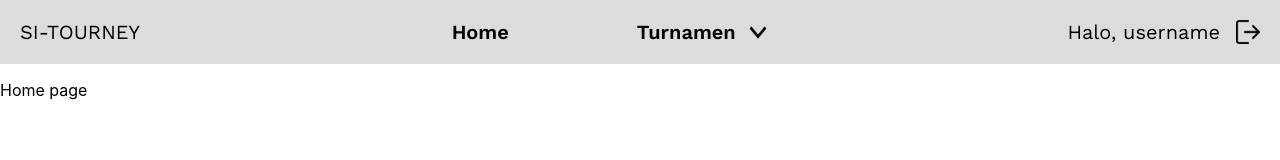
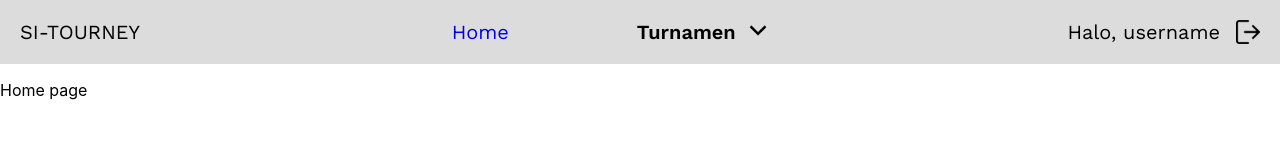
Before and after one commit to pejuang-awan/FE-Tournament-Website, a React (Create React App) app: page /home in a window 1280 px wide. Shown: the top 160 px of the page. Built offline with nearby package versions, Linux system fonts and the light colour scheme.

Commit message:
Modify navigation bar components adjusting the nav's route

```diff
--- a/src/components/Dropdown.js
+++ b/src/components/Dropdown.js
@@ -1,3 +1,4 @@
+import { Link } from 'react-router-dom';
 import '../static/css/components/Navbar.css';
 
 export default function Dropdown ({ submenus, dropdown }) {
@@ -5,7 +6,7 @@ export default function Dropdown ({ submenus, dropdown }) {
         <ul className={`dropdown ${dropdown ? "show" : "" }`}>
             {submenus.map((submenu, index) => (
                 <li key={index} className="menu-items">
-                    <a href={submenu.url}>{submenu.title}</a>
+                    <Link to={submenu.url}>{submenu.title}</Link>
                 </li>
             ))}
         </ul>
--- a/src/components/MenuItems.js
+++ b/src/components/MenuItems.js
@@ -1,24 +1,26 @@
 import React, { useState } from 'react';
+import { Link } from 'react-router-dom';
 import Dropdown from './Dropdown';
 import '../static/css/components/Navbar.css';
 
 export default function MenuItems ({ items }) {
     const [dropdown, setDropdown] = useState(false);
+
     return (
         <li className='menu-items'>
             {items.submenu ? (
                 <React.Fragment>
                     <div className='menu-item-dropdownable'>
-                        <a onClick={() => setDropdown((prev) => !prev)}>
+                        <button onClick={() => setDropdown((prev) => !prev)}>
                             {items.title}
                             <img className='dropdown-icon' src={require('../static/img/chevron-bottom.png')}></img>
-                        </a>
+                        </button>
                         <Dropdown submenus={items.submenu} dropdown={dropdown} />
                     </div>
 
                 </React.Fragment>
             ) : (
-                <a href={items.url} >{items.title}</a>
+                <Link to={items.url}>{items.title}</Link>
             )}
         </li>
     );
--- a/src/components/Navbar.js
+++ b/src/components/Navbar.js
@@ -1,32 +1,38 @@
 import React from 'react';
+import { Link } from 'react-router-dom';
 import '../static/css/components/Navbar.css';
 import MenuItems from './MenuItems';
 
-// Template menuItems with dropdown (submenu) for navbar
-const menuItems = [
+// TODO: Try to use relative route for submenus
+export default function Navbar({ isCreator }) {
+    const navbarItems = [
         {
             title: 'Home',
             url: '/home',
         },
         {
             title: 'Turnamen',
-        url: '/turnamen',
-        submenu: [
+            url: '/tournament',
+            submenu: (isCreator) ?
+                [
                     {
                         title: 'Buat Turnamen',
-                url: 'buat',
+                        url: '/tournament/create',
                     },
                     {
                         title: 'Lihat Turnamen',
-                url: 'daftar',
+                        url: '/tournament/list',
                     },
-        ],
+                ] : [
+                    {
+                        title: 'Lihat Turnamen',
+                        url: '/tournament/list',
+                    },
+                ]
         },
 
     ];
 
-// TODO: Hardcoded navbar menu, adjust it according to the menuItems template
-export default function Navbar({ menus }) {
     return (
         <div className='navbar-container'>
             <div className='navbar-brand-container'>
@@ -34,14 +40,14 @@ export default function Navbar({ menus }) {
             </div>
             <div className='navbar-menus-container'>
                 <ul className='navbar-menus-list'>
-                    {menuItems.map((menu, idx) => <MenuItems items={menu} key={idx} />)}
+                    {navbarItems.map((menu, idx) => <MenuItems items={menu} key={idx} />)}
                 </ul>
             </div>
             <div className='navbar-user-container'>
                 <div className='navbar-user-content'>
                     <p>Halo, username</p>
                     <div className='navbar-user-logout'>
-                        <img src={require('../static/img/logout.png')} />
+                        <Link to='/'><img src={require('../static/img/logout.png')} /></Link>
                     </div>
                 </div>
             </div>
--- a/src/static/css/components/Navbar.css
+++ b/src/static/css/components/Navbar.css
@@ -24,8 +24,13 @@
     gap: 25%;
 }
 
-.navbar-menus-list li a {
+.navbar-menus-list li button {
+    padding: 0;
+    border: 0;
+    background-color: gainsboro;
     color: black;
+    font-size: 1.25rem;
+    font-family: var(--ff-primary);
     font-weight: var(--fw-bold);
 }
 
@@ -45,7 +50,7 @@
     position: relative;
 }
 
-.menu-item-dropdownable a{
+.menu-item-dropdownable button{
     display: flex;
     gap: 10%;
 }
```
Lines whose indentation alone changed are shown as unchanged.
